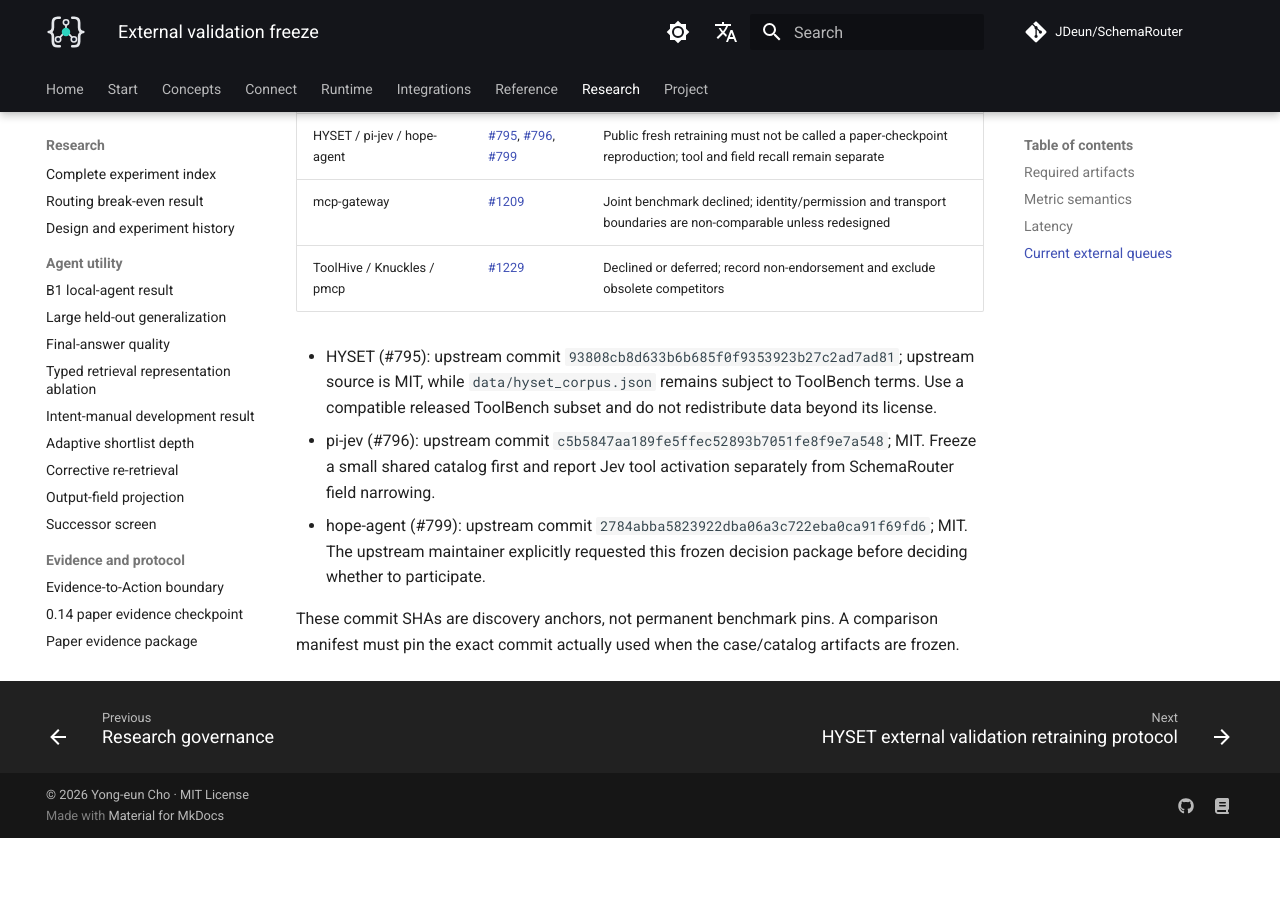
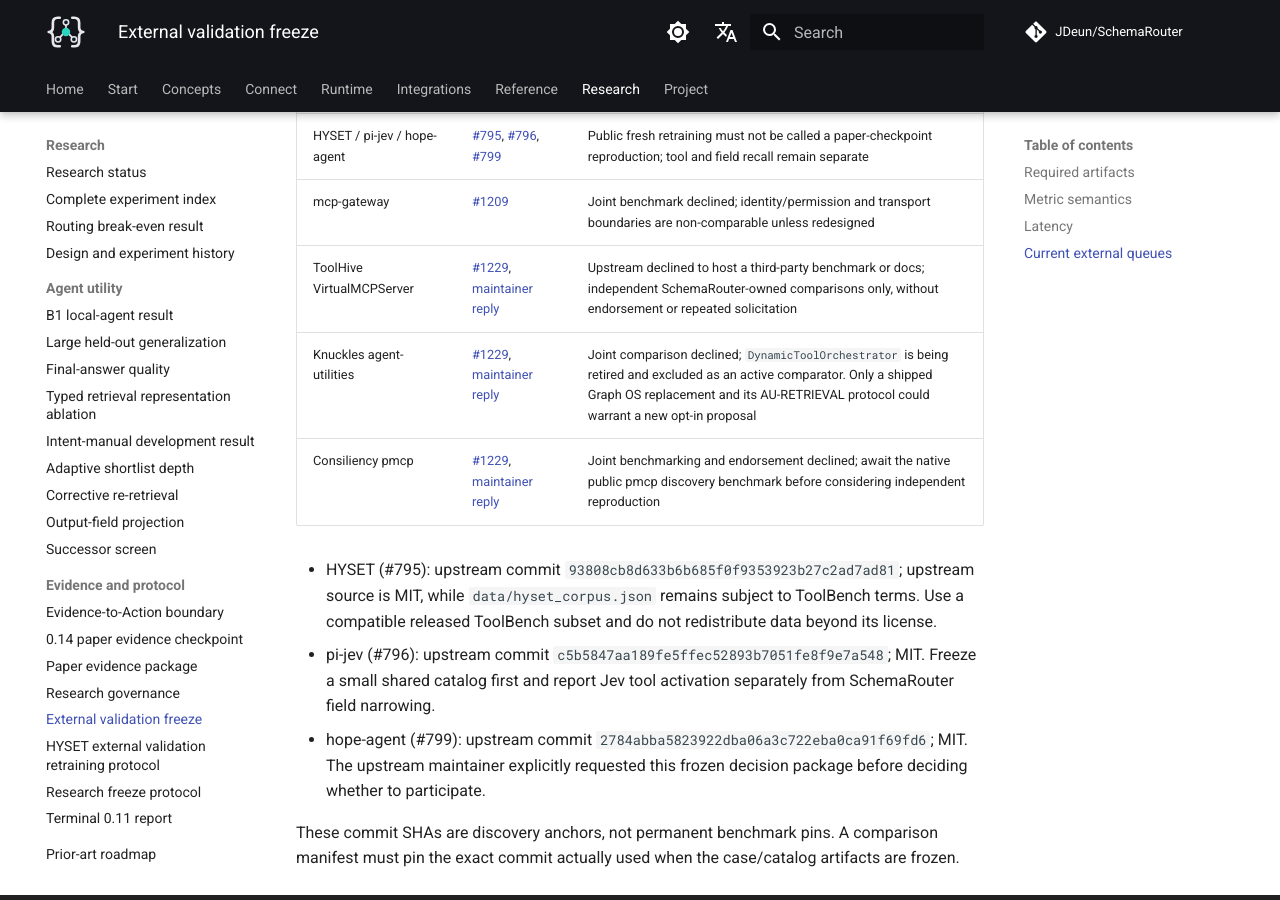
Before and after one commit to JDeun/SchemaRouter, an MkDocs documentation site: the page built from docs/research/external-validation-freeze.md, in a window 1280 px wide and 900 px high, scrolled down 2185 px. Built offline with MkDocs 1.6.1 and Material for MkDocs 9.7.7, drawn with Linux system fonts in a browser that asks for light colours; comment, search, counter and statistics services are not loaded; before the commit the page ends 3023 px from its top, so only the background shows below that.

Commit message:
docs: distinguish three declined upstream comparisons (#1229)

```diff
--- a/docs/research/external-validation-freeze.md
+++ b/docs/research/external-validation-freeze.md
@@ -74,7 +74,9 @@
 | Clear Your Tools | [#839](https://github.com/JDeun/SchemaRouter/issues/839) | Hold native tier/BM25 behavior fixed; distinguish development smoke from held-out |
 | HYSET / pi-jev / hope-agent | [#795](https://github.com/JDeun/SchemaRouter/issues/795), [#796](https://github.com/JDeun/SchemaRouter/issues/796), [#799](https://github.com/JDeun/SchemaRouter/issues/799) | Public fresh retraining must not be called a paper-checkpoint reproduction; tool and field recall remain separate |
 | mcp-gateway | [#1209](https://github.com/JDeun/SchemaRouter/issues/1209) | Joint benchmark declined; identity/permission and transport boundaries are non-comparable unless redesigned |
-| ToolHive / Knuckles / pmcp | [#1229](https://github.com/JDeun/SchemaRouter/issues/1229) | Declined or deferred; record non-endorsement and exclude obsolete competitors |
+| ToolHive VirtualMCPServer | [#1229](https://github.com/JDeun/SchemaRouter/issues/1229), [maintainer reply](https://github.com/stacklok/toolhive/issues/6742#issuecomment-6065169010) | Upstream declined to host a third-party benchmark or docs; independent SchemaRouter-owned comparisons only, without endorsement or repeated solicitation |
+| Knuckles agent-utilities | [#1229](https://github.com/JDeun/SchemaRouter/issues/1229), [maintainer reply](https://github.com/Knuckles-Team/agent-utilities/issues/20#issuecomment-6084040055) | Joint comparison declined; `DynamicToolOrchestrator` is being retired and excluded as an active comparator. Only a shipped Graph OS replacement and its AU-RETRIEVAL protocol could warrant a new opt-in proposal |
+| Consiliency pmcp | [#1229](https://github.com/JDeun/SchemaRouter/issues/1229), [maintainer reply](https://github.com/Consiliency/pmcp/issues/236#issuecomment-5996966650) | Joint benchmarking and endorsement declined; await the native public pmcp discovery benchmark before considering independent reproduction |
 
 
 
```
